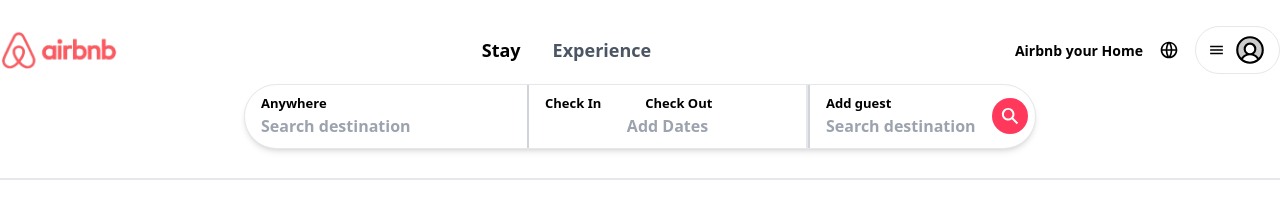
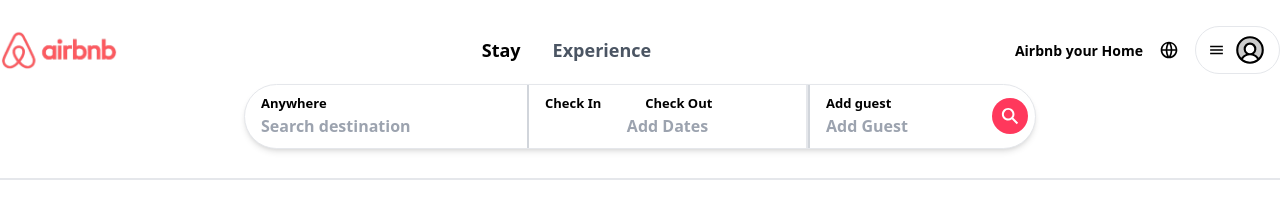
Before and after one commit to Tahsin0909/Airbnb_client, a Next.js app: page / in a window 1280 px wide. Shown: the top 198 px of the page. Built offline with nearby package versions, Linux system fonts and the light colour scheme.

Commit message:
Added guest Input

```diff
--- /dev/null
+++ b/src/components/navbar/search/DateRangePicker.tsx
@@ -0,0 +1,31 @@
+import React from "react";
+import DatePicker from "react-datepicker";
+
+interface DateRangePickerProps {
+  startDate: Date | null;
+  endDate: Date | null;
+  onChange: (dates: [Date | null, Date | null]) => void;
+}
+
+const DateRangePicker: React.FC<DateRangePickerProps> = ({
+  startDate,
+  endDate,
+  onChange,
+}) => {
+  return (
+    <div className="flex items-center">
+      <DatePicker
+        selected={startDate}
+        startDate={startDate}
+        endDate={endDate}
+        onChange={onChange}
+        monthsShown={2}
+        selectsRange
+        className="bg-transparent focus:outline-0 transition-all delay-300 placeholder:text-center"
+        placeholderText="Add Dates"
+      />
+    </div>
+  );
+};
+
+export default DateRangePicker;
--- /dev/null
+++ b/src/components/navbar/search/GuestInput.tsx
@@ -0,0 +1,39 @@
+import React from "react";
+
+interface GuestInputProps {
+    value: string | null;
+    onChange: (value: string | null) => void;
+    handleToggler: () => void;
+    searchToggle: boolean;
+}
+
+const GuestInput: React.FC<GuestInputProps> = ({ value, onChange, handleToggler, searchToggle }) => {
+    const handleInputChange = (e: React.ChangeEvent<HTMLInputElement>) => {
+        onChange(e.target.value); // Update the parent component state with the new input value
+    };
+
+    return (
+        <div
+            className="flex flex-col items-start justify-center px-4 h-full focus-within:!bg-white focus-within:shadow-xl focus-within:hover:bg-white hover:bg-gray-200 group-focus-within:bg-gray-200"
+        >
+            <label
+                onClick={handleToggler}
+                htmlFor="guest"
+                className={`${searchToggle ? "" : "text-[13px]"} text-nowrap transition-all duration-500`}
+            >
+                Add guest
+            </label>
+
+            <input
+                id="guest"
+                type="text"
+                placeholder="Add Guest"
+                value={value ?? ""} // Fallback to an empty string if value is null
+                onChange={handleInputChange}
+                className={`${searchToggle ? "hidden" : "w-[150px] placeholder:text-base"} bg-transparent focus:outline-0`}
+            />
+        </div>
+    );
+};
+
+export default GuestInput;
--- /dev/null
+++ b/src/components/navbar/search/LocationInput.tsx
@@ -0,0 +1,77 @@
+import React, { useState, useRef, useEffect } from "react";
+
+interface LocationInputProps {
+  value: string;
+  onChange: (value: string) => void;
+}
+
+const countryList = [
+  "France", "Italy", "Spain", "Japan", "United States",
+  "Thailand", "Australia", "Greece", "Canada", "United Kingdom"
+];
+
+const LocationInput: React.FC<LocationInputProps> = ({ value, onChange }) => {
+  const [showDropdown, setShowDropdown] = useState(false);
+  const [filteredCountries, setFilteredCountries] = useState(countryList);
+  const inputRef = useRef<HTMLDivElement>(null);
+
+  // Handle input change to filter country list and update value
+  const handleInputChange = (e: React.ChangeEvent<HTMLInputElement>) => {
+    const newValue = e.target.value;
+    onChange(newValue);
+
+    const filtered = countryList.filter((country) =>
+      country.toLowerCase().includes(newValue.toLowerCase())
+    );
+    setFilteredCountries(filtered);
+    setShowDropdown(true);  // Show dropdown while typing
+  };
+
+  const handleSelectCountry = (country: string) => {
+    onChange(country);
+    setShowDropdown(false);
+  };
+
+  // Handle click outside to close the dropdown
+  useEffect(() => {
+    const handleClickOutside = (event: MouseEvent) => {
+      if (inputRef.current && !inputRef.current.contains(event.target as Node)) {
+        setShowDropdown(false);
+      }
+    };
+    document.addEventListener("mousedown", handleClickOutside);
+    return () => {
+      document.removeEventListener("mousedown", handleClickOutside);
+    };
+  }, [inputRef]);
+
+  return (
+    <div className="relative" ref={inputRef}>
+      <input
+        id="where"
+        type="text"
+        placeholder="Search destination"
+        value={value}
+        onChange={handleInputChange}
+        onFocus={() => setShowDropdown(true)}
+        className="w-[250px] bg-transparent focus:outline-0 placeholder:text-base"
+      />
+
+      {showDropdown && filteredCountries.length > 0 && (
+        <ul className="absolute top-[70px] left-0 w-full bg-white rounded-lg shadow-lg z-10">
+          {filteredCountries.map((country, index) => (
+            <li
+              key={index}
+              className="px-4 py-2 cursor-pointer hover:bg-gray-200"
+              onClick={() => handleSelectCountry(country)}
+            >
+              {country}
+            </li>
+          ))}
+        </ul>
+      )}
+    </div>
+  );
+};
+
+export default LocationInput;
--- a/src/components/navbar/search/Search.tsx
+++ b/src/components/navbar/search/Search.tsx
@@ -6,6 +6,7 @@ import "react-datepicker/dist/react-datepicker.css";
 import DatePicker from "react-datepicker";
 import { IoSearchSharp } from "react-icons/io5";
 import { convertDate } from "@/helper/date";
+import GuestInput from "./GuestInput";
 
 
 
@@ -23,6 +24,10 @@ const Search: React.FC<SearchProps> = ({ searchToggle, setSearchToggle }) => {
     };
 
     const [inputValue, setInputValue] = useState("");
+    //fixed
+    const [guests, setGuests] = useState<string | null>("");
+    console.log(guests);
+    //fixed
 
 
     const onChange = (dates: [Date | null, Date | null]) => {
@@ -165,22 +170,12 @@ const Search: React.FC<SearchProps> = ({ searchToggle, setSearchToggle }) => {
 
 
                         {/* guest  */}
-                        <div
-                            className="flex flex-col items-start justify-center  px-4 h-full focus-within:!bg-white focus-within:shadow-xl focus-within:hover:bg-white  hover:bg-gray-200 group-focus-within:bg-gray-200">
-
-                            <label
-                                onClick={handleToggler}
-                                htmlFor="guest"
-                                className={`${searchToggle ? "" : 'text-[13px]'} text-nowrap  transition-all duration-500`}>
-                                Add guest
-                            </label>
-                            <input
-                                id="guest"
-                                type="text"
-                                placeholder="Search destination"
-                                className={`${searchToggle ? 'hidden' : 'w-[150px] placeholder:text-base'} bg-transparent focus:outline-0`} />
-
-                        </div>
+                        <GuestInput
+                            value={guests}            // Pass the state for guests
+                            onChange={setGuests}       // Update the guests state
+                            handleToggler={handleToggler}  // Function to toggle search
+                            searchToggle={searchToggle}    // Boolean to control input visibility
+                        />
                         {/* guest  */}
 
 
```
